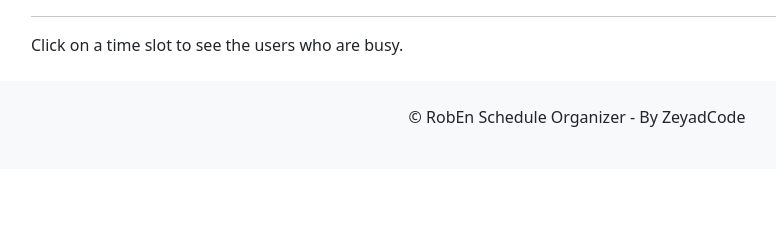
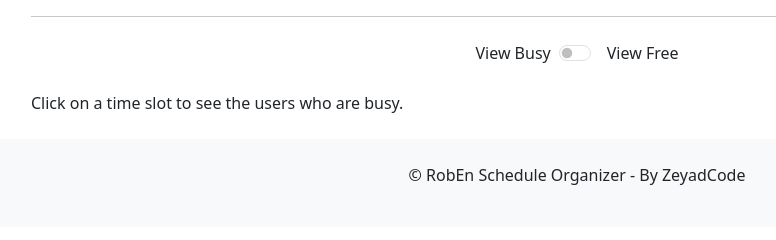
Before and after one commit to zeyad-shaban/RobEnScheduleOrganizer, a Django app: template djangoProject/templates/schedule/team_schedule.html in a window 1280 px wide. Shown: the part 366-606 px from the top of the page, without its empty margins (63-839 px from the left). Run offline with Django 5.2, Linux system fonts and the light colour scheme; the template is opened without the code that fills it, so the values that code supplies are empty.

Commit message:
Add free user tracking and toggle in schedule view
Updated views and templates to include tracking of free users. Added a toggle switch in the HTML to allow users to switch between viewing busy and free users for each time slot. Adjusted `.gitignore` to reflect the new database path.

```diff
--- a/djangoProject/templates/schedule/team_schedule.html
+++ b/djangoProject/templates/schedule/team_schedule.html
@@ -42,33 +42,71 @@
 
         <hr>
 
+        <!-- Toggle button to switch between Busy and Free -->
+        <div class="d-flex justify-content-center my-4">
+            <label class="form-check-label me-2">View Busy</label>
+            <div class="form-check form-switch">
+                <input class="form-check-input" type="checkbox" id="toggleScheduleView">
+            </div>
+            <label class="form-check-label ms-2">View Free</label>
+        </div>
+
         <div id="busy-users-list">
             <p>Click on a time slot to see the users who are busy.</p>
         </div>
     </div>
 
     <script>
+        let currentSlot = { row: null, col: null };
         const userBusyTracker = {{ user_busy_tracker|safe }};
+        const userFreeTracker = {{ user_free_tracker|safe }};
+        let showingBusy = true;
 
         document.querySelectorAll('.schedule-cell').forEach(cell => {
             cell.addEventListener('click', function () {
                 const row = cell.dataset.row;
                 const col = cell.dataset.col;
+                currentSlot = { row, col };
 
-                const busyUsers = userBusyTracker[row][col];
-                const busyUsersList = document.getElementById('busy-users-list');
+                updateUserList();
+            });
+        });
 
+        function updateUserList() {
+            const busyUsersList = document.getElementById('busy-users-list');
+            let userListHtml = '';
+
+            if (showingBusy && currentSlot.row !== null && currentSlot.col !== null) {
+                const busyUsers = userBusyTracker[currentSlot.row][currentSlot.col];
                 if (busyUsers.length > 0) {
-                    let userListHtml = '<ul>';
+                    userListHtml = '<ul>';
                     busyUsers.forEach(user => {
                         userListHtml += `<li>${user}</li>`;
                     });
                     userListHtml += '</ul>';
-                    busyUsersList.innerHTML = userListHtml;
                 } else {
-                    busyUsersList.innerHTML = '<p>No users are busy in this time slot.</p>';
+                    userListHtml = '<p>No users are busy in this time slot.</p>';
                 }
-            });
+            } else if (currentSlot.row !== null && currentSlot.col !== null) {
+                const freeUsers = userFreeTracker[currentSlot.row][currentSlot.col];
+                if (freeUsers.length > 0) {
+                    userListHtml = '<ul>';
+                    freeUsers.forEach(user => {
+                        userListHtml += `<li>${user}</li>`;
+                    });
+                    userListHtml += '</ul>';
+                } else {
+                    userListHtml = '<p>No users are free in this time slot.</p>';
+                }
+            }
+
+            busyUsersList.innerHTML = userListHtml;
+        }
+
+        // Toggle behavior for switching between Busy and Free views
+        document.getElementById('toggleScheduleView').addEventListener('change', function () {
+            showingBusy = !this.checked;
+            updateUserList();  // Update the current view based on the toggle
         });
 
         // Filtering subteams based on selected team
@@ -104,10 +142,9 @@
         document.getElementById('teamForm').addEventListener('submit', function (e) {
             const teamSelect = document.getElementById('teamSelect');
             const subteamSelect = document.getElementById('subteamSelect');
-
             if (!teamSelect.value || !subteamSelect.value) {
                 e.preventDefault();
-                alert('Both Team and Subteam fields must be selected.');
+                alert('Please select both a team and subteam.');
             }
         });
     </script>
```
Also changed, not shown: djangoProject/schedule/views.py (+9 -0 lines), 1 other file.
